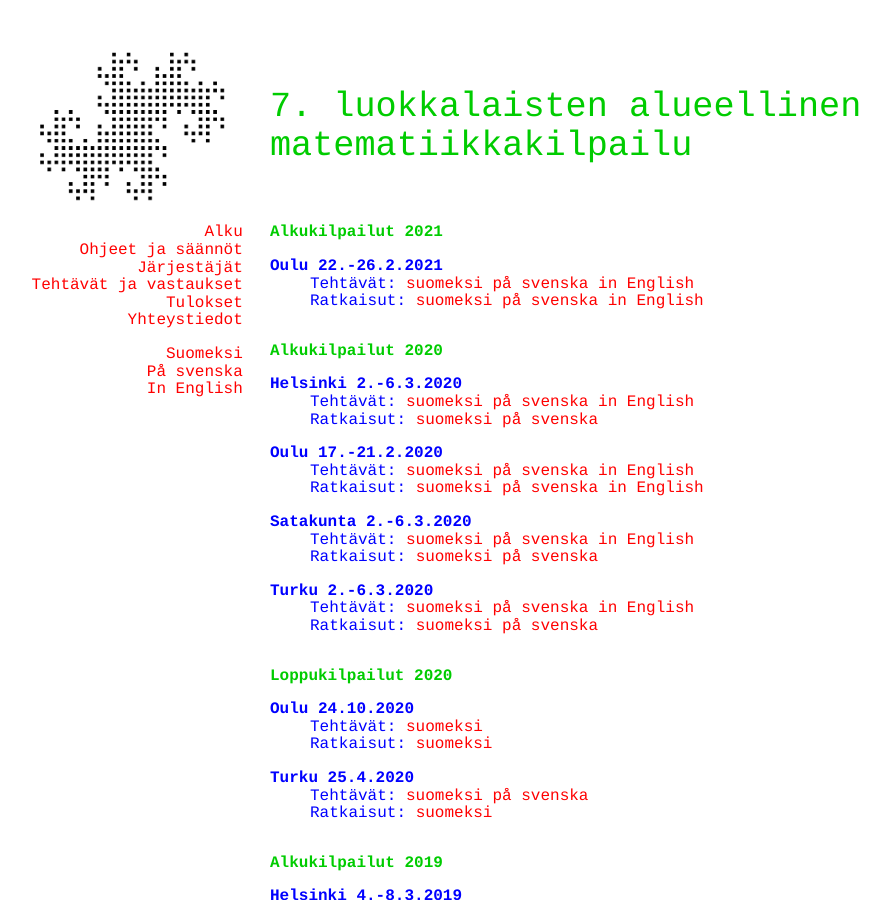
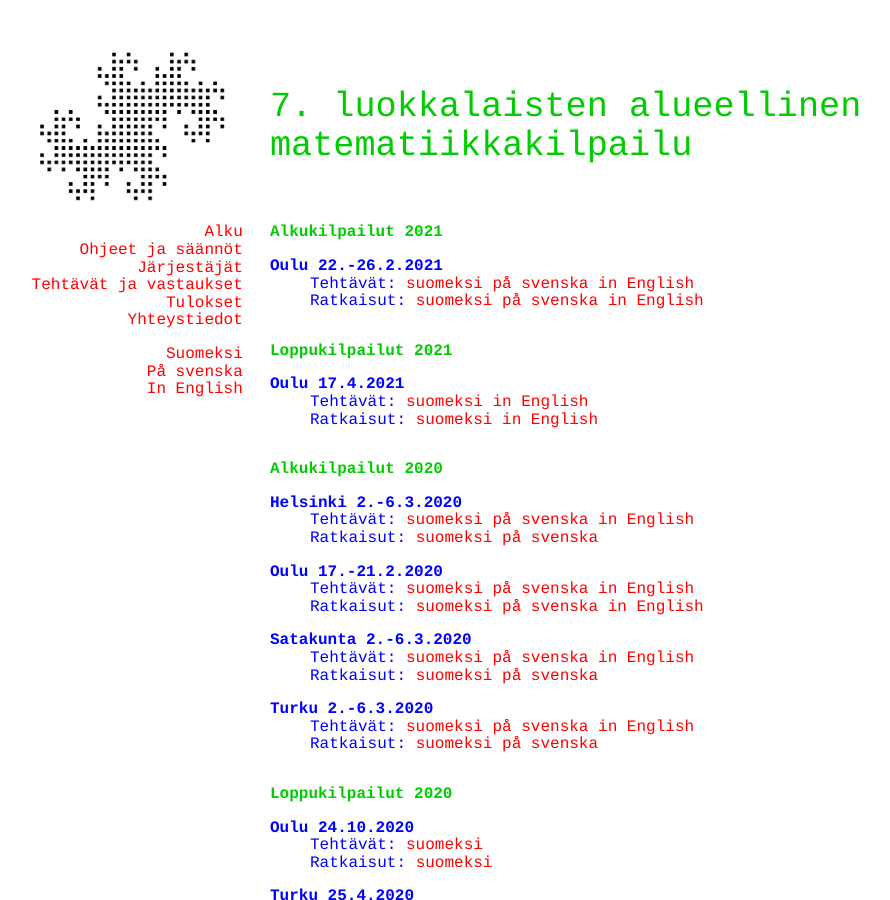
Before and after one commit to matematiikkakilpailut/matematiikkakilpailut.github.io, a Jekyll site: the page built from seiskat/tehtavat.html, in a window 1280 px wide and 900 px high. Shown: the whole window, without its empty margins (50-940 px from the left). Built offline with Jekyll 4.4.1, drawn with Linux system fonts in a browser that asks for light colours.

Commit message:
Update tehtavat.html
Oulun finaalitehtävät

```diff
--- a/seiskat/tehtavat.html
+++ b/seiskat/tehtavat.html
@@ -19,6 +19,19 @@
     <a href="./2021/o_en_r.pdf">in English</a>
   </dd>
 </dl>
+
+<h2 id="loppukilpailut-2021">Loppukilpailut 2021</h2>
+<dl>
+  <dt>Oulu 17.4.2021</dt>
+  <dd>Teht&auml;v&auml;t:
+    <a href="./2021/finaali-o.pdf">suomeksi</a>
+    <a href="./2021/finaali-o_en.pdf">in English</a>
+  </dd>
+  <dd>Ratkaisut:
+    <a href="./2021/finaali-o-r.pdf">suomeksi</a>
+     <a href="./2021/finaali-o_en-r.pdf">in English</a>
+  </dd>
+  </dl>
 
 <h2 id="alkukilpailut-2020">Alkukilpailut 2020</h2>
 
```
